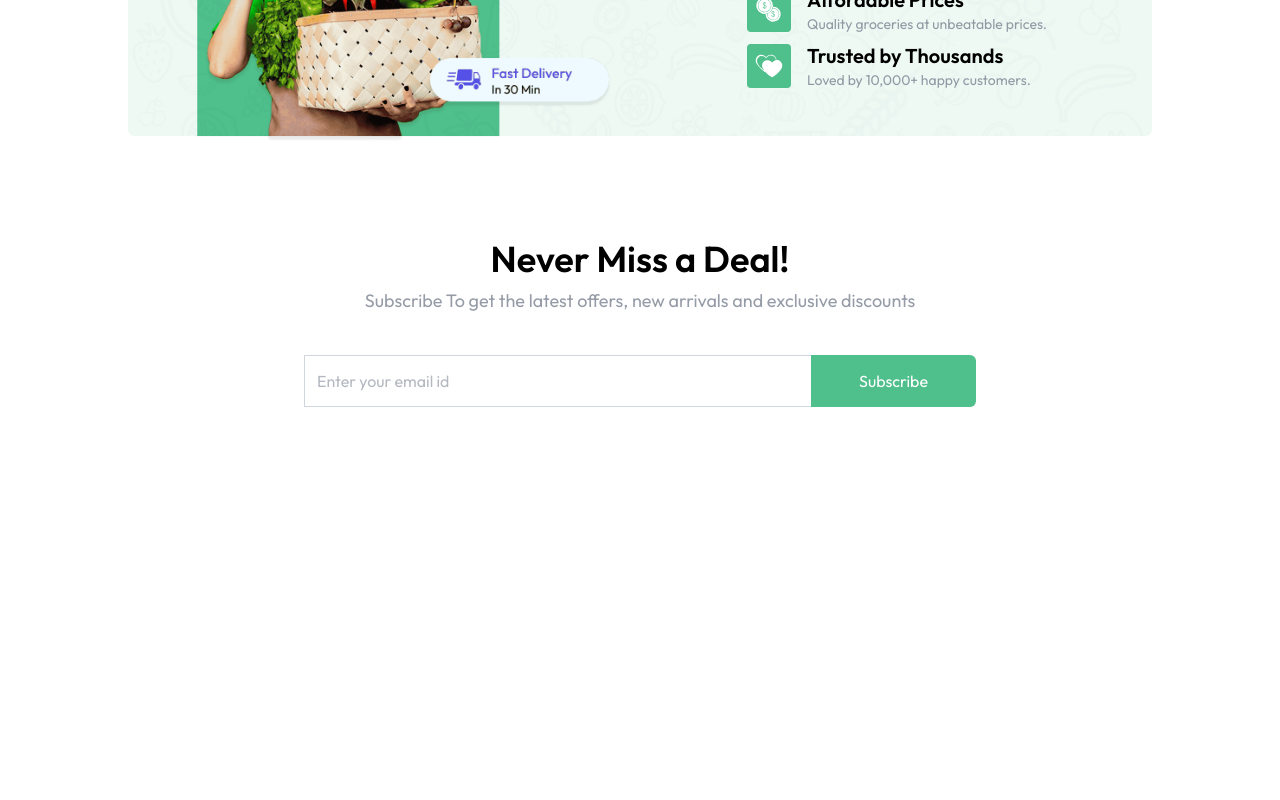
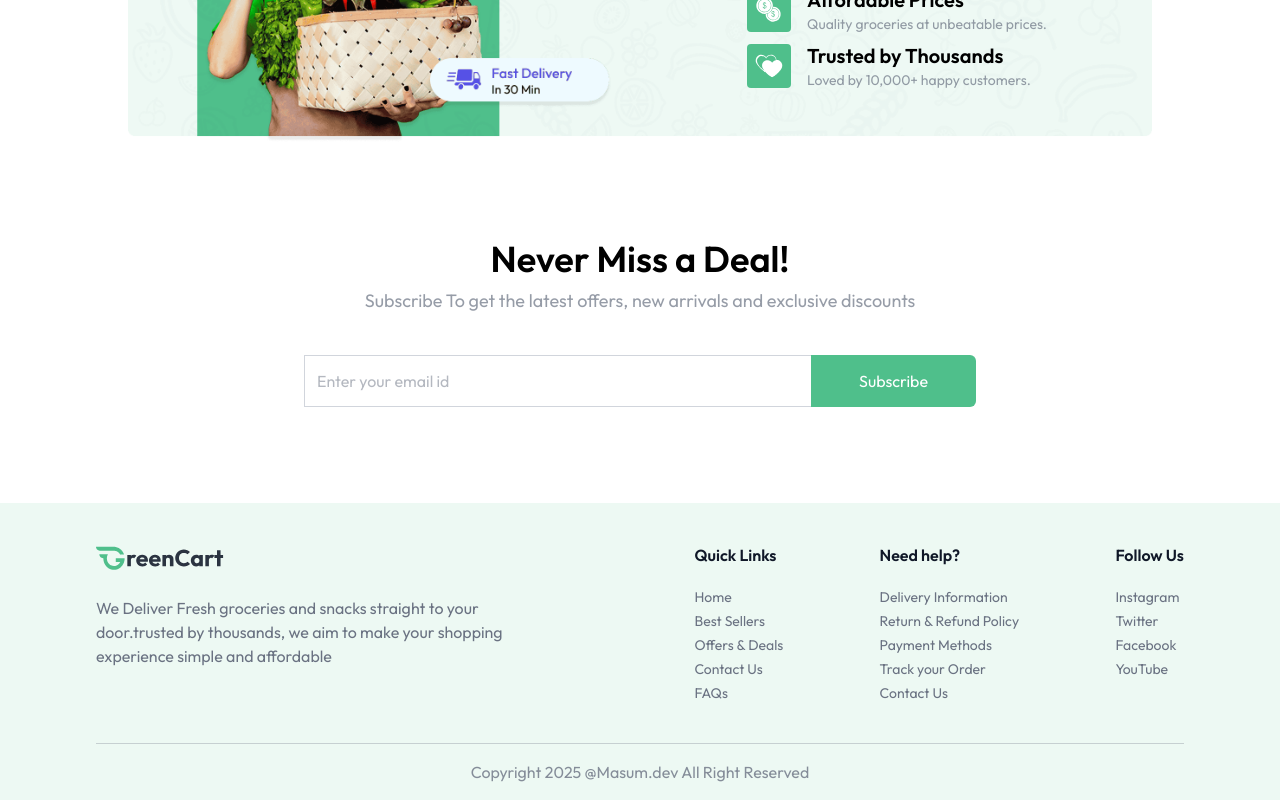
Before and after one commit to Masum0895/Glamour_Gems, a React (Vite) app in the folder client/: page / in a window 1280 px wide. Shown: the part 1531-2331 px from the top of the page. Before the commit the page ends 1938 px from the top, so only its background shows below. Built offline with nearby package versions, Linux system fonts and the light colour scheme.

Commit message:
Footer Completed

```diff
--- a/client/src/App.jsx
+++ b/client/src/App.jsx
@@ -3,6 +3,7 @@
 import Home from './pages/Home'
 import { Route, Routes, useLocation } from 'react-router-dom'
 import { Toaster } from 'react-hot-toast'
+import Footer from './components/Footer'
 
 const App = () => {
   const isSellerPath = useLocation().pathname.includes("seller")
@@ -15,6 +16,7 @@
           <Route path='/' element={<Home/>}/>
         </Routes>
       </div>
+      {!isSellerPath && <Footer />}
     </div>
   )
 }
--- /dev/null
+++ b/client/src/components/Footer.jsx
@@ -0,0 +1,33 @@
+import React from 'react'
+import { assets, footerLinks } from '../assets/assets'
+
+const Footer = () => {
+  return (
+    <div className='px-6 md:px-16 lg:px-24 cl:px-32 mt-24 bg-primary/10'>
+        <div className='flex flex-col md:flex-row items-start justify-between gap-10 py-10 border-b border-gray-500/30 text-gray-500'>
+        <div>
+            <img className='w-34 md:w-32' src={assets.logo} alt='Logo' />
+            <p className='max-w-[410px] mt-6'>We Deliver Fresh groceries and snacks straight to your door.trusted by thousands, we aim to make your shopping experience simple and affordable</p>
+        </div>
+        <div className='flex flex-wrap justify-between w-full md:w-[45%] gap-5'>
+            {footerLinks.map((section,index)=>(
+                <div key={index}>
+                    <h3 className='font-semibold text-base text-gray-900 md:mb-5 mb-2'>{section.title}</h3>
+                    <ul className='text-sm space-y-1'>
+                        {section.links.map((link,i) => (
+                            <li key={i}>
+                                <a href={link.url} className='hover:underline transition'>{link.text}</a>
+                            </li>
+                        ))}
+                    </ul>
+                </div>
+            ))}
+        </div>
+        </div>
+        <p className='py-4 text-center text-sm md:text-base text-gray-500/80'>Copyright {new Date().getFullYear()} @Masum.dev All Right Reserved</p>
+
+    </div>
+  )
+}
+
+export default Footer
```
